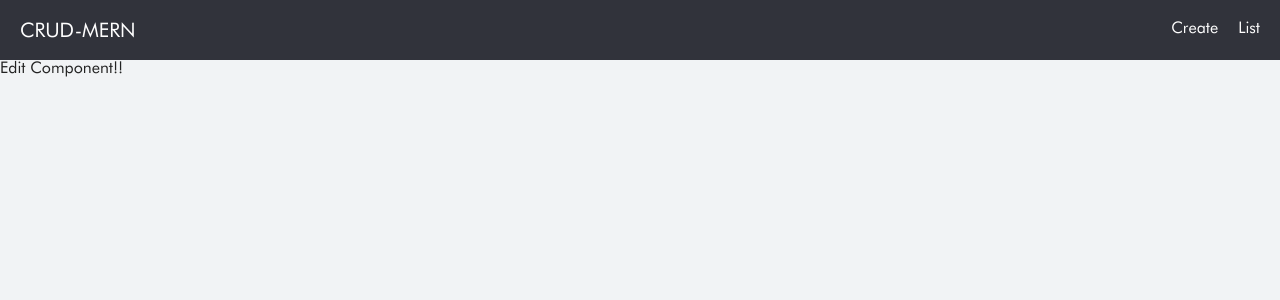
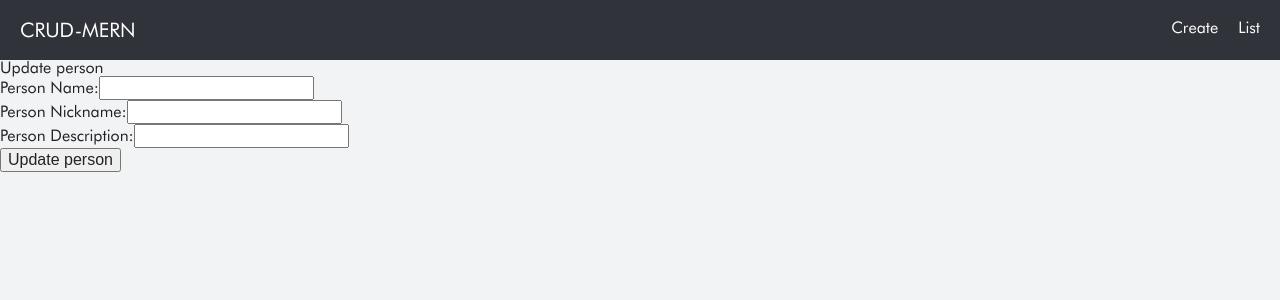
Before and after one commit to Christo92/crud-mern, a React (Create React App) app in the folder client/: page /edit/1 in a window 1280 px wide. Shown: the top 300 px of the page. Built offline with nearby package versions, Linux system fonts and the light colour scheme; no server answers.

Commit message:
Update action added

```diff
--- a/client/src/components/Create.js
+++ b/client/src/components/Create.js
@@ -63,6 +63,9 @@ class Create extends Component {
             personNickName: '',
             personDescription: ''
         })
+
+        // Push to list page
+        this.props.history.push('/list')
     };
 
     render() {
--- a/client/src/components/Edit.js
+++ b/client/src/components/Edit.js
@@ -1,10 +1,107 @@
 import React, { Component } from 'react';
+import axios from 'axios';
 
 class Edit extends Component {
+
+    state = {
+        personName: '',
+        personNickName: '',
+        personDescription: ''
+    };
+
+    async componentDidMount() {
+        try {
+            const editPerson = await axios.get(`/api/person/edit/${this.props.match.params.id}`);
+            let editPersonData = editPerson.data;
+
+            this.setState({
+                personName: editPersonData.personName,
+                personNickName: editPersonData.personNickName,
+                personDescription: editPersonData.personDescription
+            });
+
+        } catch (err) {
+            console.error(err.message)
+        }
+    }
+
+    handlePersonName = (e) => {
+        console.log(e.target.value, 'personName')
+        this.setState({
+            personName: e.target.value
+        })
+    };
+
+    handlePersonNickname = (e) => {
+        this.setState({
+            personNickName: e.target.value
+        })
+    };
+
+    handlePersonDescription = (e) => {
+        this.setState({
+            personDescription: e.target.value
+        })
+    };
+
+    handleSubmit = async (e) => {
+        e.preventDefault();
+
+        const obj = {
+            personName: this.state.personName,
+            personNickName: this.state.personNickName,
+            personDescription: this.state.personDescription
+        };
+
+        try {
+            await axios.post(`/api/person/update/${this.props.match.params.id}`, obj);
+        } catch (err) {
+            console.log(err.message)
+        }
+
+        // After update go back to the list
+        this.props.history.push('/list')
+    }
+
     render() {
         return (
             <div>
-                <p>Edit Component!!</p>
+                <h3>Update person</h3>
+                <form onSubmit={this.handleSubmit}>
+
+                    <div>
+                        <label>Person Name:</label>
+                        <input
+                            type="text"
+                            value={this.state.personName}
+                            onChange={this.handlePersonName}
+                        />
+                    </div>
+
+                    <div>
+                        <label>Person Nickname:</label>
+                        <input
+                            type="text"
+                            value={this.state.personNickName}
+                            onChange={this.handlePersonNickname}
+                        />
+                    </div>
+
+                    <div>
+                        <label>Person Description:</label>
+                        <input
+                            type="text"
+                            value={this.state.personDescription}
+                            onChange={this.handlePersonDescription}
+                        />
+                    </div>
+                    <div>
+                        <input
+                            type="submit"
+                            value="Update person"
+                        />
+                    </div>
+                </form>
             </div>
         )
     }
--- a/client/src/components/Person.js
+++ b/client/src/components/Person.js
@@ -1,4 +1,5 @@
 import React from 'react';
+import { Link } from 'react-router-dom';
 
 const Person = (props) => {
     return (
@@ -6,7 +7,7 @@ const Person = (props) => {
             <p>Name: <span>{props.person.personName}</span></p>
             <p>Nickname: <span>{props.person.personNickName}</span></p>
             <p>Description: <span>{props.person.personDescription}</span></p>
-            <button>Edit</button>
+            <Link to={`/edit/${props.person._id}`}>Edit</Link>
             <button>Delete</button>
         </div>
     )
--- a/client/src/components/PersonList.js
+++ b/client/src/components/PersonList.js
@@ -18,8 +18,6 @@ class PersonList extends Component {
             this.setState({
                 persons: personData
             });
-
-            console.log(this.state.persons)
 
         } catch (error) {
             console.error(error.message)
```
Also changed, not shown: 1 other file (tests, documents, lock files or other folders).
